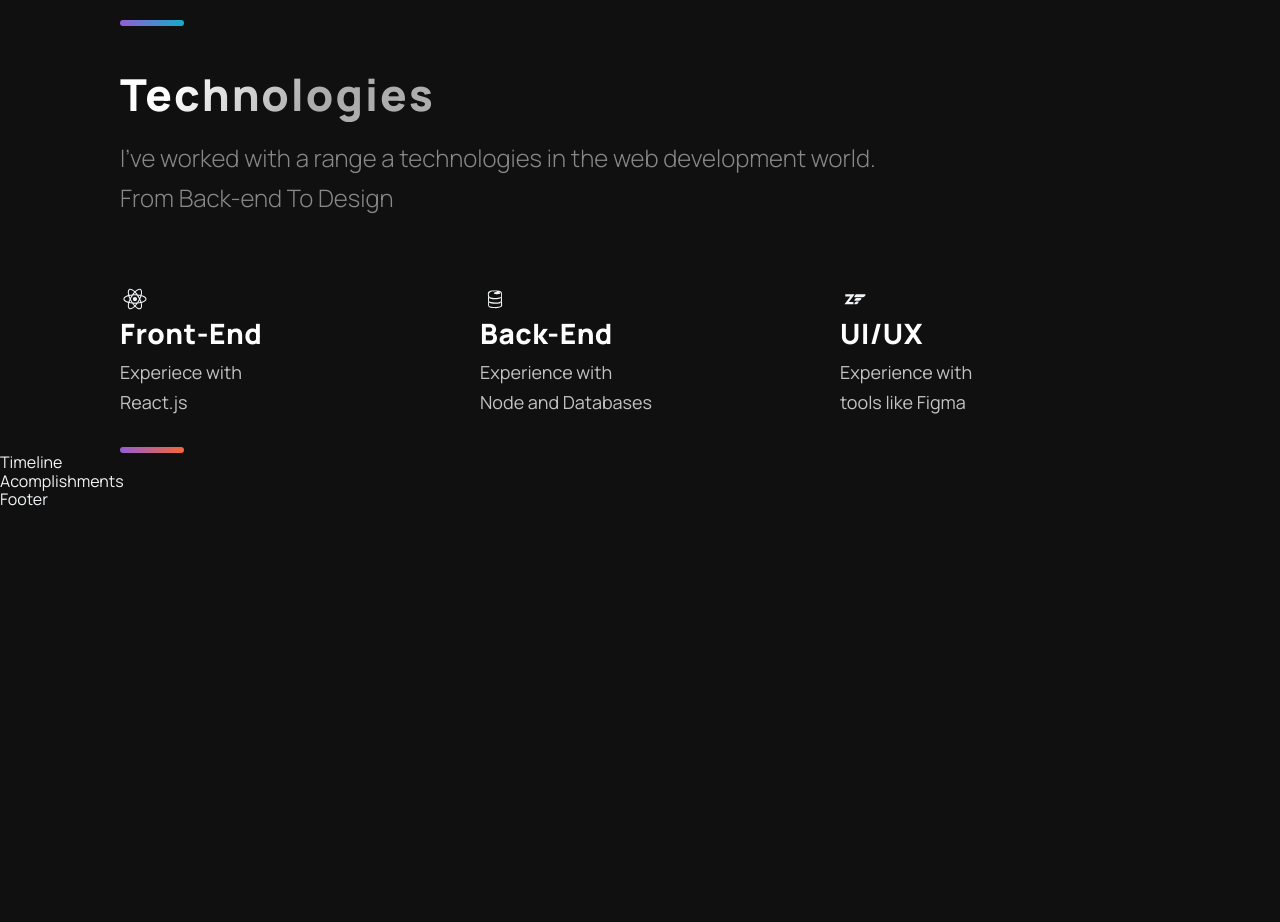
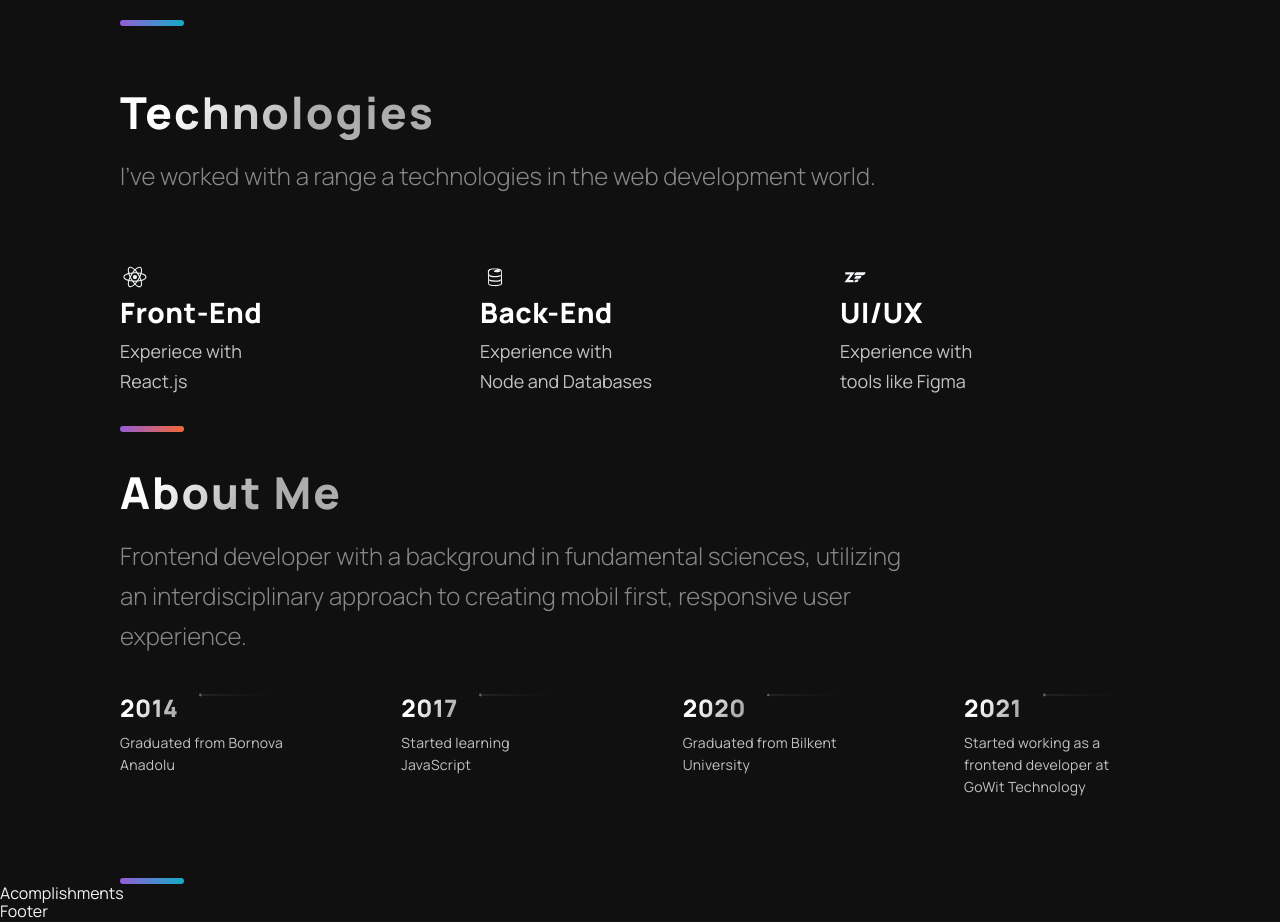
Before and after one commit to sleths/Portfolio-website, a Next.js app: page / in a window 1280 px wide. Shown: the part 2260-3182 px from the top of the page. Before the commit the page ends 2770 px from the top, so only its background shows below. Built offline with nearby package versions, Linux system fonts and the light colour scheme.

Commit message:
Timeline is added.

```diff
--- a/src/components/Technologies/Technologies.js
+++ b/src/components/Technologies/Technologies.js
@@ -6,10 +6,10 @@
 const Technologies = () =>  (
   <Section id="tech">
     <SectionDivider divider />
+    <br />
     <SectionTitle>Technologies</SectionTitle>
     <SectionText>
       I've worked with a range a technologies in the web development world.
-      From Back-end To Design
     </SectionText>
     <List>
       <ListItem>
--- a/src/components/TimeLine/TimeLine.js
+++ b/src/components/TimeLine/TimeLine.js
@@ -7,45 +7,113 @@
 const TOTAL_CAROUSEL_COUNT = TimeLineData.length;
 
 const Timeline = () => {
-  // const [activeItem, setActiveItem] = useState(0);
-  // const carouselRef = useRef();
+  const [activeItem, setActiveItem] = useState(0);
+  const carouselRef = useRef();
 
-  // const scroll = (node, left) => {
-  //   return node.scrollTo({ left, behavior: 'smooth' });
-  // }
+  const scroll = (node, left) => {
+    return node.scrollTo({ left, behavior: 'smooth' });
+  }
 
-  // const handleClick = (e, i) => {
-  //   e.preventDefault();
+  const handleClick = (e, i) => {
+    e.preventDefault();
 
-  //   if (carouselRef.current) {
-  //     const scrollLeft = Math.floor(carouselRef.current.scrollWidth * 0.7 * (i / TimeLineData.length));
+    if (carouselRef.current) {
+      const scrollLeft = Math.floor(carouselRef.current.scrollWidth * 0.7 * (i / TimeLineData.length));
 
-  //     scroll(carouselRef.current, scrollLeft);
-  //   }
-  // }
+      scroll(carouselRef.current, scrollLeft);
+    }
+  }
 
-  // const handleScroll = () => {
-  //   if (carouselRef.current) {
-  //     const index = Math.round((carouselRef.current.scrollLeft / (carouselRef.current.scrollWidth * 0.7)) * TimeLineData.length);
+  const handleScroll = () => {
+    if (carouselRef.current) {
+      const index = Math.round((carouselRef.current.scrollLeft / (carouselRef.current.scrollWidth * 0.7)) * TimeLineData.length);
 
-  //     setActiveItem(index);
-  //   }
-  // }
+      setActiveItem(index);
+    }
+  }
 
-  // // snap back to beginning of scroll when window is resized
-  // // avoids a bug where content is covered up if coming from smaller screen
-  // useEffect(() => {
-  //   const handleResize = () => {
-  //     scroll(carouselRef.current, 0);
-  //   }
+  // snap back to beginning of scroll when window is resized
+  // avoids a bug where content is covered up if coming from smaller screen
+  useEffect(() => {
+    const handleResize = () => {
+      scroll(carouselRef.current, 0);
+    }
 
-  //   window.addEventListener('resize', handleResize);
-  // }, []);
+    window.addEventListener('resize', handleResize);
+  }, []);
 
   return (
-    <div>
-      Timeline
-    </div>
+    <Section id="about">
+      <SectionTitle>About Me</SectionTitle>
+      <SectionText>
+      Frontend developer with a background in fundamental sciences, utilizing an interdisciplinary approach to creating mobil first, responsive user experience.
+      </SectionText>
+      <CarouselContainer ref={carouselRef} onScroll={handleScroll}>
+        <>
+          {TimeLineData.map((item, index) => (
+            <CarouselMobileScrollNode
+              key={index}
+              final={index === TOTAL_CAROUSEL_COUNT - 1}>
+              <CarouselItem
+                index={index}
+                id={`carousel__item-${index}`}
+                active={activeItem}
+                onClick={(e) => handleClick(e, index)}>
+                <CarouselItemTitle>
+                  {`${item.year}`}
+                  <CarouselItemImg
+                    width="208"
+                    height="6"
+                    viewBox="0 0 208 6"
+                    fill="none"
+                    xmlns="http://www.w3.org/2000/svg">
+                    <path
+                      fill-rule="evenodd"
+                      clip-rule="evenodd"
+                      d="M2.5 5.5C3.88071 5.5 5 4.38071 5 3V3.5L208 3.50002V2.50002L5 2.5V3C5 1.61929 3.88071 0.5 2.5 0.5C1.11929 0.5 0 1.61929 0 3C0 4.38071 1.11929 5.5 2.5 5.5Z"
+                      fill="url(#paint0_linear)"
+                      fill-opacity="0.33"
+                    />
+                    <defs>
+                      <linearGradient
+                        id="paint0_linear"
+                        x1="-4.30412e-10"
+                        y1="0.5"
+                        x2="208"
+                        y2="0.500295"
+                        gradientUnits="userSpaceOnUse">
+                        <stop stop-color="white" />
+                        <stop
+                          offset="0.79478"
+                          stop-color="white"
+                          stop-opacity="0"
+                        />
+                      </linearGradient>
+                    </defs>
+                  </CarouselItemImg>
+                </CarouselItemTitle>
+                <CarouselItemText>{item.text}</CarouselItemText>
+              </CarouselItem>
+            </CarouselMobileScrollNode>
+          ))}
+        </>
+      </CarouselContainer>
+      <CarouselButtons>
+        {TimeLineData.map((item, index) => {
+          return (
+            <CarouselButton
+              key={index}
+              index={index}
+              active={activeItem}
+              onClick={(e) => handleClick(e, index)}
+              type="button">
+              <CarouselButtonDot active={activeItem} />
+            </CarouselButton>
+          );
+        })}
+      </CarouselButtons>
+      <SectionDivider />
+    </Section>
   );
 };
 
--- a/src/components/TimeLine/TimeLineStyles.js
+++ b/src/components/TimeLine/TimeLineStyles.js
@@ -3,12 +3,12 @@
 
 export const CarouselContainer = styled.ul`
   max-width: 1040px;
-  background: #0F1624;
+  background: #101010;
   padding: 0rem;
   list-style:none;
   display: flex;
   justify-content: space-between;
-  /* overflow-x: hidden; */
+  overflow-x: hidden;
 
   margin-left: 32px;
   &:first-of-type{
@@ -19,9 +19,9 @@
 
   //remove scrollbar
   scrollbar-width: none;
-   &::-webkit-scrollbar {
-     display: none;
-   }
+&::-webkit-scrollbar {
+display: none;
+}
 
   @media ${props => props.theme.breakpoints.sm} {
     overflow-x: scroll;
@@ -40,7 +40,7 @@
 `
 
 export const CarouselItem = styled.div`
-  background: #0F1624;
+  background: #101010;
   border-radius: 3px;
   max-width: 196px;
 
--- a/src/constants/constants.js
+++ b/src/constants/constants.js
@@ -38,9 +38,8 @@
 ];
 
 export const TimeLineData = [
-  { year: 2017, text: 'Started my journey', },
-  { year: 2018, text: 'Worked as a freelance developer', },
-  { year: 2019, text: 'Founded JavaScript Mastery', },
-  { year: 2020, text: 'Shared my projects with the world', },
-  { year: 2021, text: 'Started my own platform', },
+  { year: 2014, text: 'Graduated from Bornova Anadolu', },
+  { year: 2017, text: 'Started learning JavaScript', },
+  { year: 2020, text: 'Graduated from Bilkent University', },
+  { year: 2021, text: 'Started working as a frontend developer at GoWit Technology', },
 ];
```
